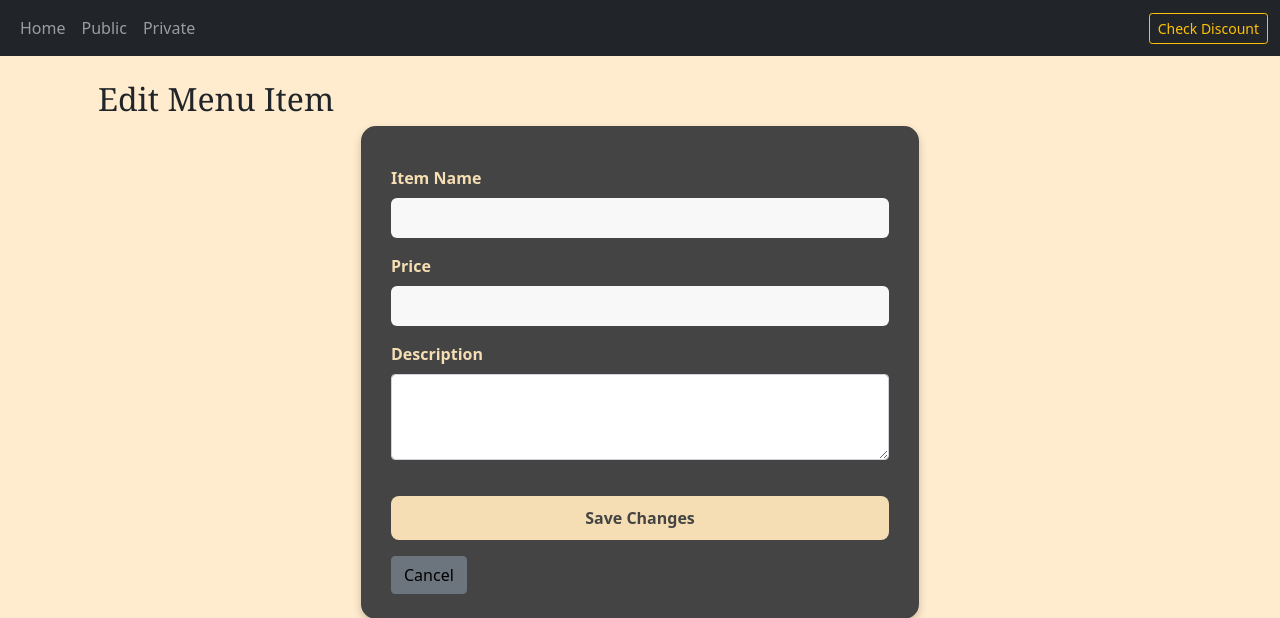
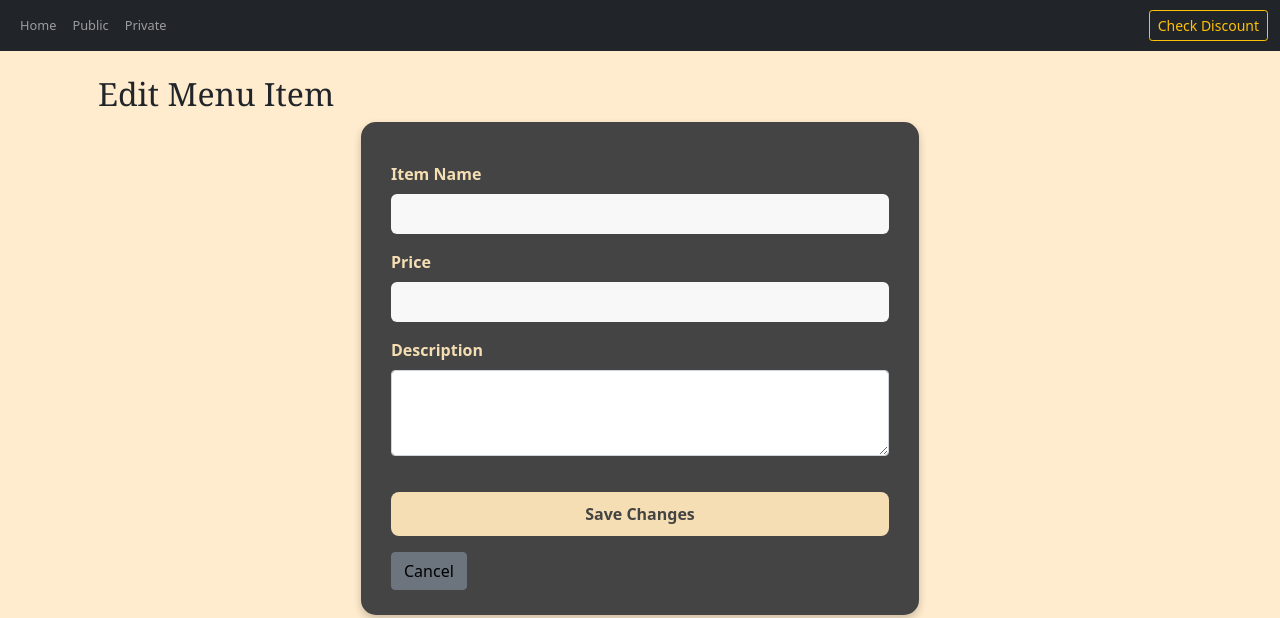
Before and after one commit to gabrielleroose/roose-vine, a PHP site: page /edit.php in a window 1280 px wide. Shown: the top 618 px of the page. Run offline with PHP 8.4, Linux system fonts and the light colour scheme; data comes from the database, SQL or seed files in the repository; data that the repository does not hold is empty.

Commit message:
Applying variable font size to links

```diff
--- a/css/styles.css
+++ b/css/styles.css
@@ -152,6 +152,12 @@ img {
 /*
     LINKS
 */
+
+a{
+    font-size: var(--text-size-sm);
+}
+
+
 a:link{
   color: black;
 }
```
